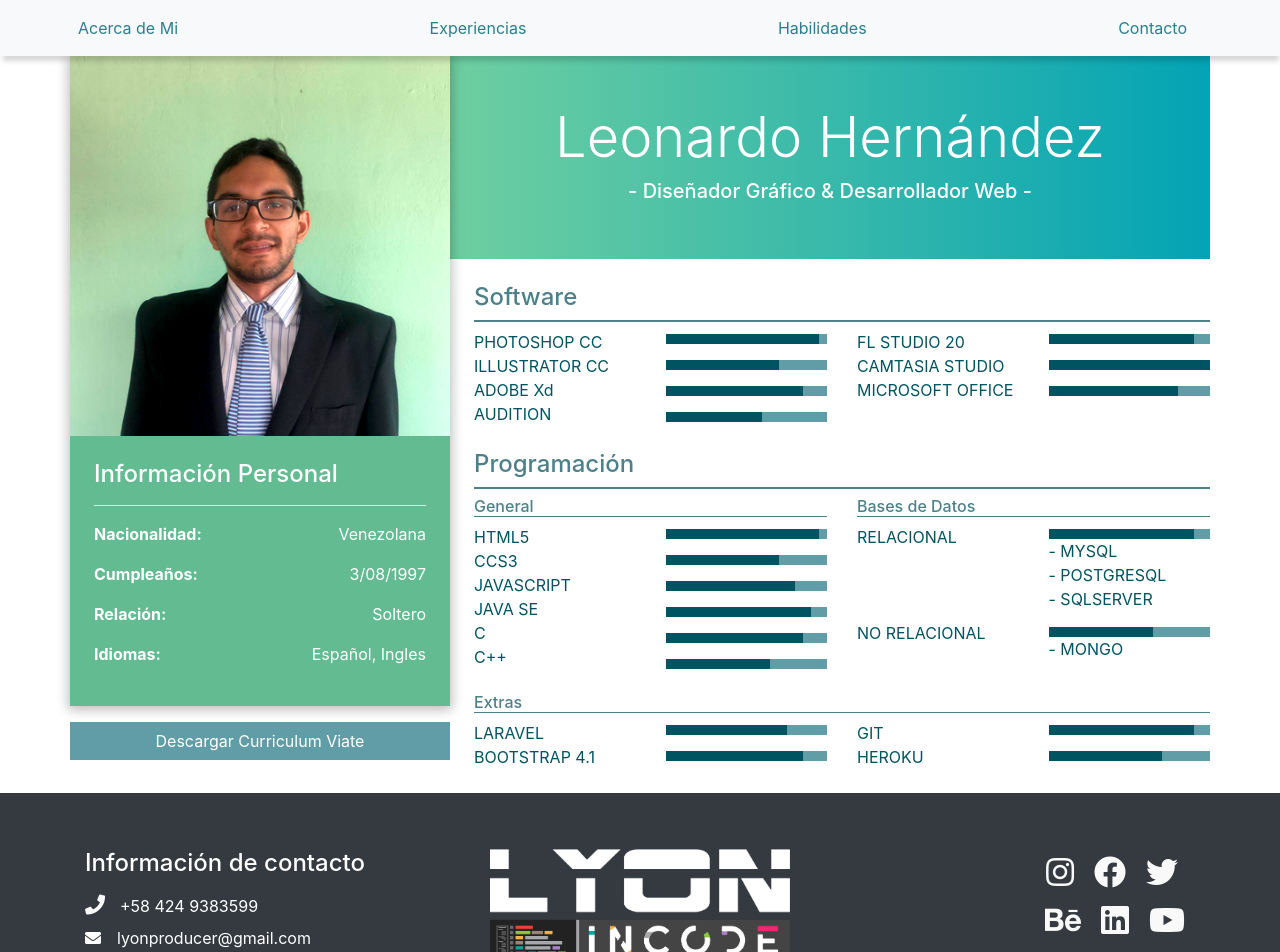
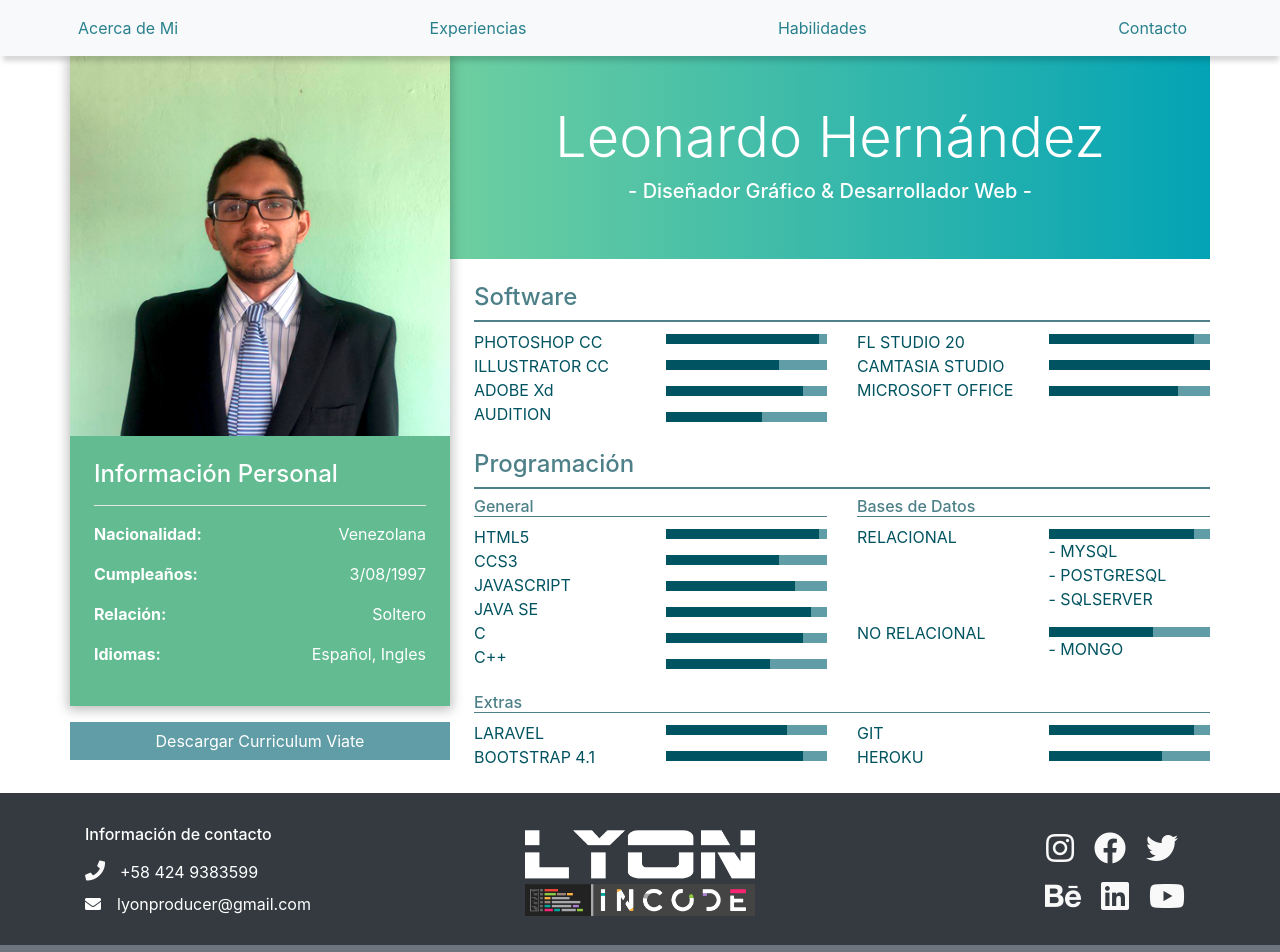
Before and after one commit to lyonproducer/A-LeonardoPortfolio, an Angular app: page /skills in a window 1280 px wide. Shown: the top 952 px of the page. Built offline with nearby package versions, Linux system fonts and the light colour scheme.

Commit message:
leo skills ready

```diff
--- a/src/app/components/footer/footer.component.html
+++ b/src/app/components/footer/footer.component.html
@@ -1,12 +1,12 @@
 <footer class="" id="myFooter">
-  <div class="container-fluid py-5 bg-dark">
+  <div class="container-fluid py-4 bg-dark">
     <div class="container">
       <div class="row ">
         <div class="col-sm-4">
 
           <div class="text-white">
 
-            <h4 class="text-white mt-2 mb-3">Información de contacto</h4>
+            <h6 class="text-white mt-2 mb-3">Información de contacto</h6>
             <p class="mb-2"><i class="fa fa-phone logo" aria-hidden="true"></i>+58 424 9383599</p>
             <p class="m-0"><i class="fas fa-envelope mr-3" aria-hidden="true"></i>lyonproducer@gmail.com</p>
 
@@ -15,7 +15,7 @@
         </div>
 
         <div class="col-sm-4 d-flex justify-content-center align-items-center">
-          <img class=" mx-auto mt-2" style="width: 300px;" src="assets/img/lyon_logo.png"
+          <img class=" mx-auto mt-2" style="width: 230px;" src="assets/img/lyon_logo.png"
             alt="Lyon Incode Logo">
         </div>
 
```
